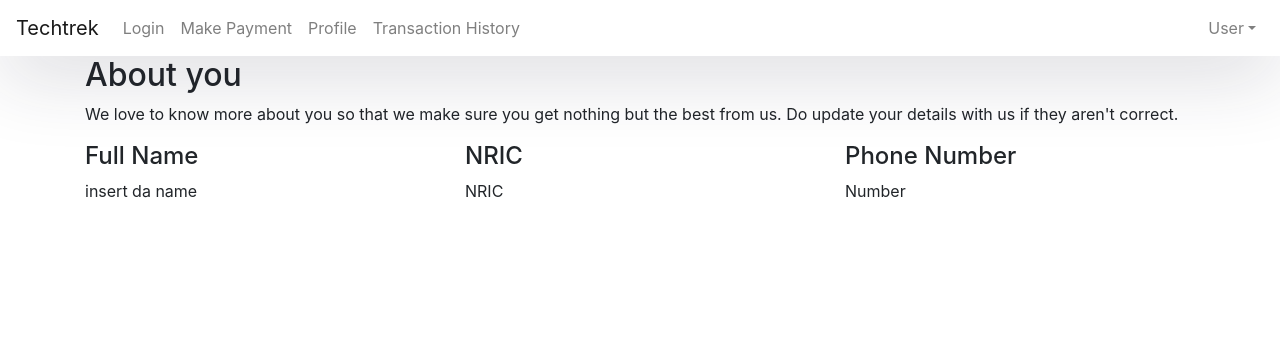
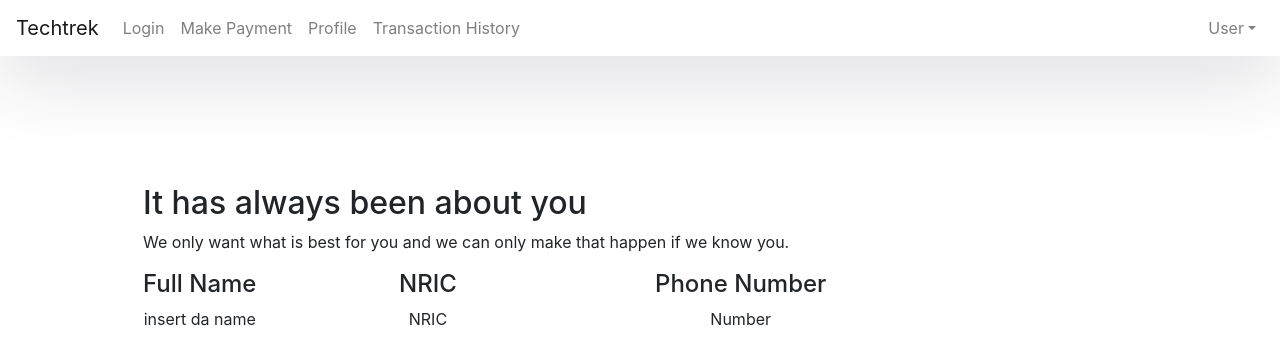
Before and after one commit to e0176881/SEED2021_TT2_Room-12, a React (Create React App) app: page /profile in a window 1280 px wide. Shown: the top 364 px of the page. Built offline with nearby package versions, Linux system fonts and the light colour scheme.

Commit message:
added transact wrapper to profile

```diff
--- a/src/components/profile.js
+++ b/src/components/profile.js
@@ -1,11 +1,11 @@
 import React from "react";
 
 function profile() {
-  return <div class="section-title">
+  return <div class="transactwrapper">
     <div class="container">
-      <div class="section-title">
-        <h2>About you</h2>
-        <p>We love to know more about you so that we make sure you get nothing but the best from us. Do update your details with us if they aren't correct.</p>
+      <div class="transactheader">
+        <h2>It has always been about you</h2>
+        <p>We only want what is best for you and we can only make that happen if we know you.</p>
       </div>
       <div class="row">
           <div class="col-lg-4 col-md-6 d-flex align-items-stretch">
```
